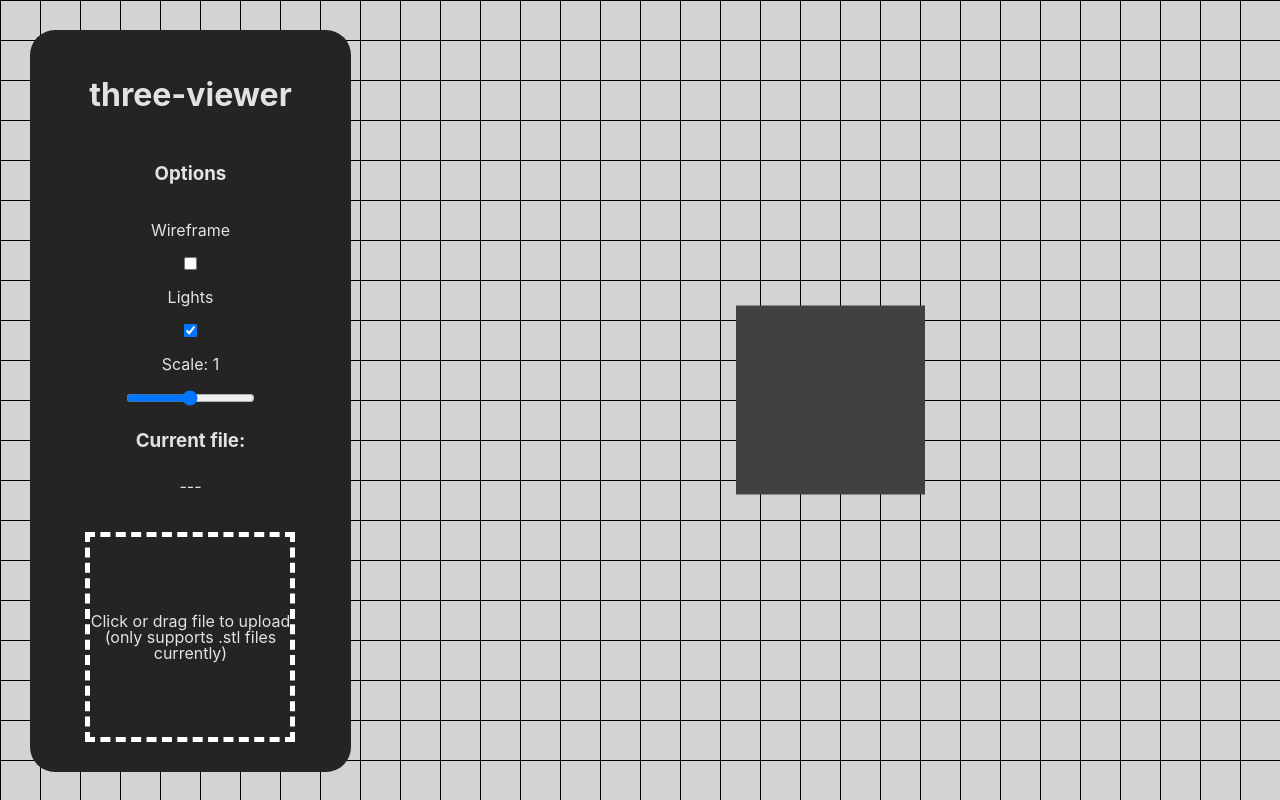
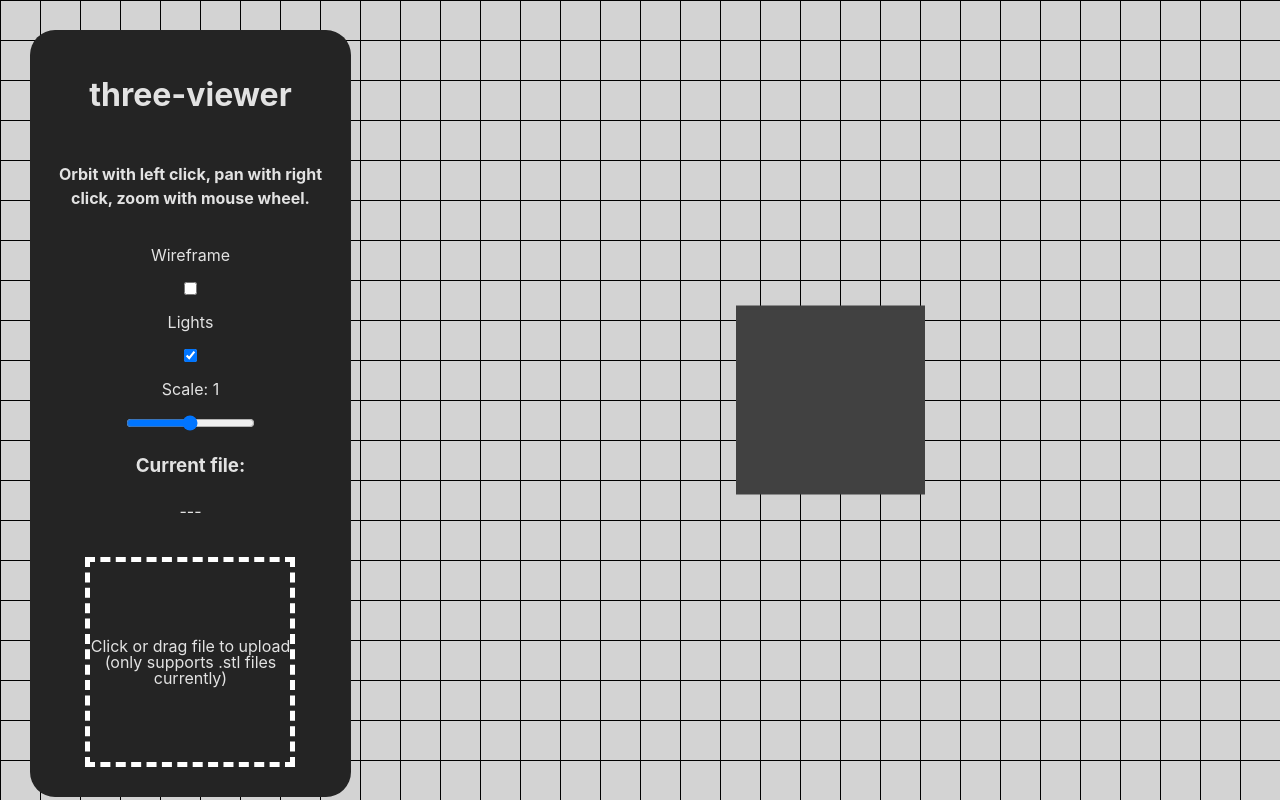
Before and after one commit to ethanernst/002-three-viewer, a React (Vite) app: page / in a window 1280 px wide. Built offline with nearby package versions, Linux system fonts and the light colour scheme.

Commit message:
added camera control instructions, updated thumbnail

```diff
--- a/src/components/Sidebar.jsx
+++ b/src/components/Sidebar.jsx
@@ -46,7 +46,9 @@ function Sidebar() {
   return (
     <StyleContainer>
       <h1>three-viewer</h1>
-      <h3>Options</h3>
+      <h4>
+        Orbit with left click, pan with right click, zoom with mouse wheel.
+      </h4>
       <p>Wireframe</p>
       <input
         type="checkbox"
```
Also changed, not shown: thumbnail.jpg.
